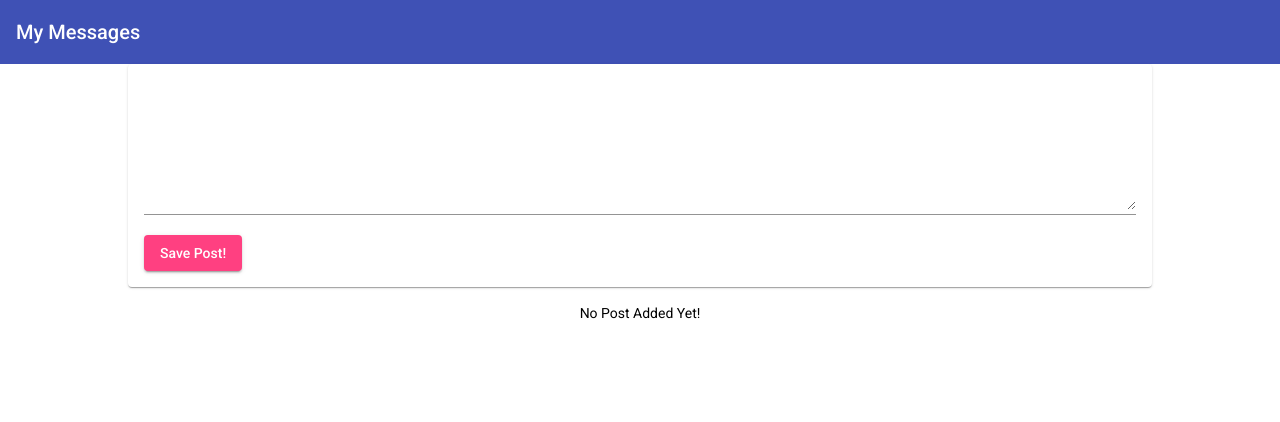
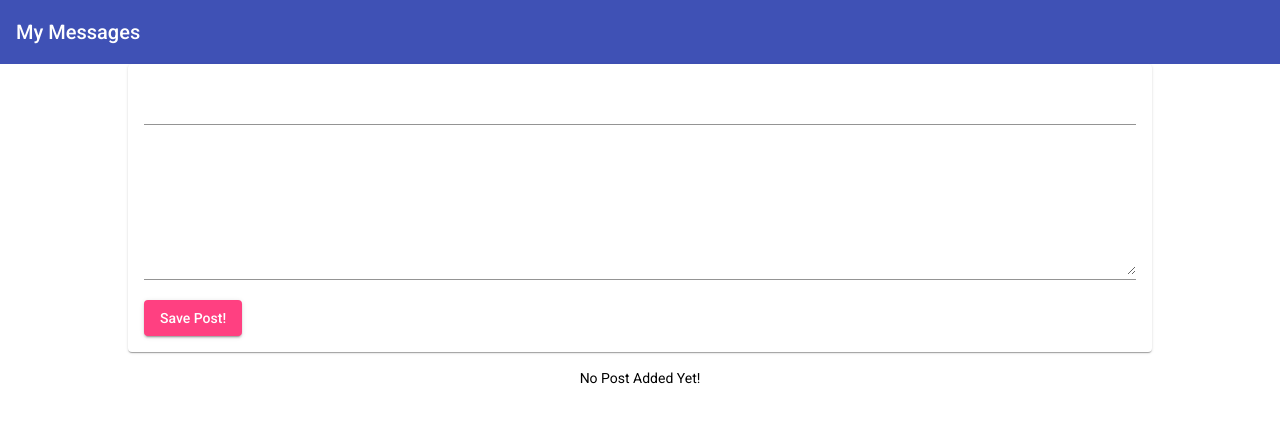
Before and after one commit to Mahsa1990a/my-angular-project, an Angular app: page / in a window 1280 px wide. Shown: the top 422 px of the page. Built offline with nearby package versions, Linux system fonts and the light colour scheme.

Commit message:
Creating Posts with Property & Event Binding

```diff
--- a/src/app/app.component.html
+++ b/src/app/app.component.html
@@ -1,5 +1,5 @@
 <app-header></app-header>
 <main>
-  <app-post-create></app-post-create>
-  <app-post-list></app-post-list>
+  <app-post-create (postCreated)="onPostAdded($event)"></app-post-create>
+  <app-post-list [posts]="storedPosts"></app-post-list>
 </main>
--- a/src/app/app.component.ts
+++ b/src/app/app.component.ts
@@ -7,5 +7,10 @@
   styleUrls: ['./app.component.css']
 })
 export class AppComponent {
-  title = 'my-angular-project';
+  // title = 'my-angular-project'; over write title:
+  storedPosts = [];
+
+  onPostAdded(post) { // as a methode(function) // pass onPostAdded into html
+    this.storedPosts.push(post); // push the new post on the list
+  }
 }
--- a/src/app/posts/post-create/post-create.component.html
+++ b/src/app/posts/post-create/post-create.component.html
@@ -4,14 +4,17 @@
 <!-- <textarea rows="6" [value]="newPost" #postInput></textarea> -->
 
 <!-- COMBINE setting and reading the value: -->
-<!-- ngModel is angulat feature(called direvtive), instruction you place in html element
+<!-- ngModel is angular feature(called directive), instruction you place in html element
 ngModel will listen to the  user input and emmit that data to us and also store new data in the text area and output it-->
 <!-- We need to bind ngModel into a new property -->
 
 <!-- mat-card => Create card look: -->
 <mat-card>
   <mat-form-field>
-    <textarea matInput rows="6" [(ngModel)]="enteredValue"></textarea>
+    <input matInput type="text" [(ngModel)]="enteredTitle" />
+  </mat-form-field>
+  <mat-form-field>
+    <textarea matInput rows="6" [(ngModel)]="enteredContent"></textarea>
   </mat-form-field>
   <button mat-raised-button color="accent" (click)="onAddPost()">
     Save Post!
--- a/src/app/posts/post-create/post-create.component.ts
+++ b/src/app/posts/post-create/post-create.component.ts
@@ -1,4 +1,8 @@
-import { Component } from '@angular/core'; // Component decorator
+
+//          1. import EventEmitter
+// 4. how to listen to that? we have to make angular aware that postCreated is an event to which you can listen form outside
+// 5. needs to add decorator(Output):
+import { Component, EventEmitter, Output } from '@angular/core'; // Component decorator
 
 @Component({
   selector: 'app-post-create',
@@ -9,16 +13,23 @@
 export class PostCreateComponent { // we turn typescript class to component angular understand by adding @Component
 
   // property or variable in class(define it without let or const):
-  newPost = 'NO CONTENT';
-  enteredValue: '';
+  enteredTitle = '';
+  enteredContent = '';
+
+  // 2. create new EventEmitter (postCreated is an event)
+  // postCreated = new EventEmitter(); UPDATE After adding Output
+  // 6. add decorator here:
+  @Output() postCreated = new EventEmitter(); //@output turns postCreated to an event you can listen to it from the outside(outside means parent component: app.component)
 
   // onAddPost(postInput: HTMLTextAreaElement) { // add this method to pass it as a click event in html
   onAddPost() { // add this method to pass it as a click event in html
 
-    // console.log("postInput: ", postInput); //<textarea rows="6"></textarea>
-    // console.dir("postInput: ", postInput); //will get js object propetries
-    // this.newPost = "The user's post"    UPDATE to acceess to the value we're typing in textarea
-    // this.newPost = postInput.value;
-    this.newPost = this.enteredValue;
+    // create a post(new js object):
+    const post = {
+      title: this.enteredTitle,
+      content: this.enteredContent
+    };
+    // 3. pass it inside onAddPost and emit it and pass "post" as an argument:
+    this.postCreated.emit(post);
   }
 }
--- a/src/app/posts/post-list/post-list.component.ts
+++ b/src/app/posts/post-list/post-list.component.ts
@@ -1,4 +1,5 @@
-import { Component } from '@angular/core'; // Component decorator
+import { Component, Input } from '@angular/core'; // Component decorator
+// adding Input decorator to make posts bindable
 
 @Component({
   selector: 'app-post-list',
@@ -12,5 +13,5 @@
   //   { title: 'Second Post', content: 'This is a POST2' },
   //   { title: 'Third Post', content: 'This is a POST3' }
   // ]
-  posts = [];
+  @Input() posts = []; // after adding @Input() we can bind to posts from outside(only from parent component=> app)
 }
```
